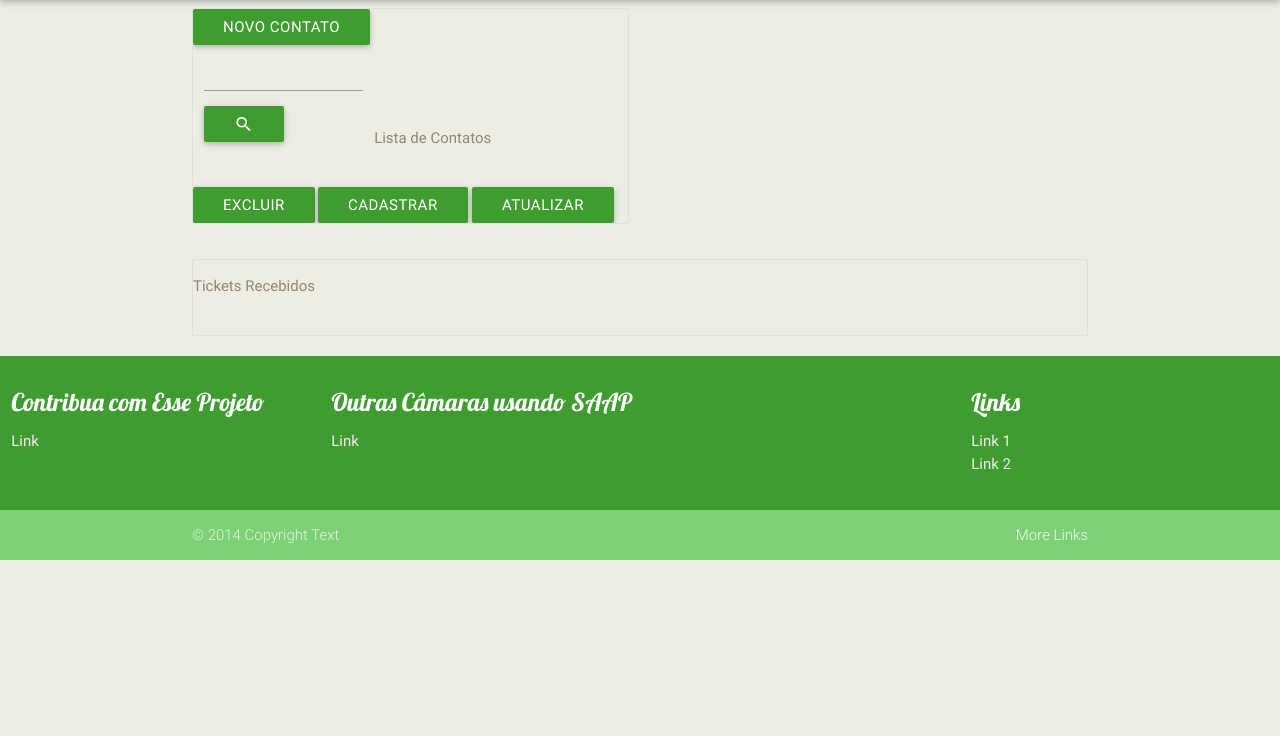
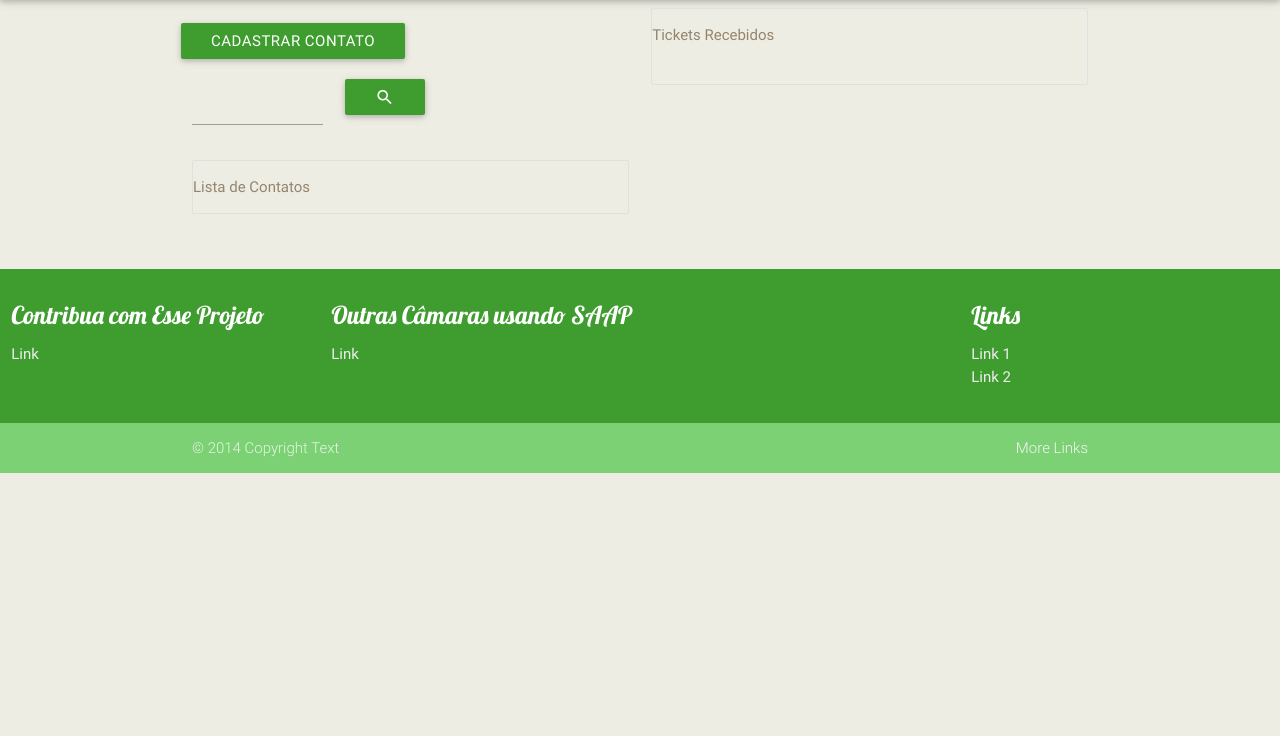
Before and after one commit to fga-eps-mds/2016.2-SAAP, a Django app: template saap/core/templates/contato.html in a window 1280 px wide. Shown: the part 64-800 px from the top of the page. Run offline with Django 3.2, Linux system fonts and the light colour scheme; the template is opened without the code that fills it, so the values that code supplies are empty; some libraries are stand-ins or nearby versions.

Commit message:
Template contato

```diff
--- a/saap/core/templates/contato.html
+++ b/saap/core/templates/contato.html
@@ -1,38 +1,46 @@
 {%  extends "base.html" %}
 {% block main_content %}
-<main>
+
 <div class="container">
+  <div class="row s12 m12 l12">
+
+    <div class="col s6 m6 l6">
       <div class="row">
-       <div class="col s6 m6 l6">
-         <ul class="collection">
-           <div>
-             <a href="/cadastro_contato"><button class="btn waves-effect waves-light saap-dark-green" type="submit">Novo Contato</button></a>
+        <br>
+        <a href="/cadastro_contato"><button class="btn waves-effect waves-light saap-dark-green" type="submit'">Cadastrar contato</button></a>
       </div>
-           <div class="col s4">
+      <div class="row">
+        <div class="col s4 m4 l4">
           <select name="grupo_contatos" id="grupo_contatos">
             <option value="" selected>Pesquisar por</option>
             <option value="Bairro">Bairro</option>
             <option value="Cidade">Cidade</option>
             <option value="CPF">CPF</option>
-           <option value="data_de_nascimento">Data de Nascimento</option>
+            <option value="Data de Nascimento">Data de Nascimento</option>
             <option value="UF">UF</option>
           </select>
         </div>
-       <!--<form action = "/cadastro_contato" method = "POST"-->
-       <div class= "col s5"
-           <div class="input-field">
+        <div class="col s4 m4 l4">
           <input  id="username" name="username" type="text" class="validate" value='{{data.username}}'>
-
+        </div>
+        <div class="col s3 m3 l3">
           <button class="btn waves-effect waves-light saap-dark-green" type="submit"><i class="material-icons">search</i></button>
         </div>
-       <!--</form>-->
-      <br><br><br>
-        <div>
+      </div>
+      <ul class="collection">
         <p>Lista de Contatos</p>
+        <ul class="collapsible popout" data-collapsible="accordion">
           {% for contato in lista_contatos %}
-             <li class="collection-item avatar">
-               <img src="../static/images/contato.png" alt="" class="circle"></img>
-                <span class="title">{{ contato.nome }}</span>
+          <li>
+            <br>
+            <form action="/atualizar_contato/" method="POST">
+              {% csrf_token %}
+              <input type="hidden" name="contato_id" value="{{contato.id}}">
+              <a href="/deletar_contato/{{contato.id}}"class="btn-floating waves-effect waves-light saap-dark-green right"><i class="material-icons">delete</i></a>
+              <button class="btn-floating waves-effect waves-light saap-dark-green right" type="submit"><i class="material-icons">mode_edit</i></button>
+            </form>
+            <div class="collapsible-header"><i class="material-icons">perm_identity</i>{{ contato.nome }}</div>
+            <div class="collapsible-body">
               <p>
                 Email : {{ contato.email }}<br>
                 Telefone : {{ contato.telefone}}<br>
@@ -62,20 +70,16 @@
                 Parentesco : {{ contato.dependente_parentesco}}<br>
                 Data da filiação : {{ contato.dependente_data_filiacao}}<br>
               </p>
-                <i class="material-icons">grade</i>
+            </div>
           </li>
           {% endfor %}
-            <br>
-            <a href="/exclui_contato"><button class="btn waves-effect waves-light saap-dark-green" type="submit'">Excluir</button></a>
-            <a href="/cadastro_contato"><button class="btn waves-effect waves-light saap-dark-green" type="submit'">Cadastrar</button></a>
-            <a href="/atualiza_contato"><button class="btn waves-effect waves-light saap-dark-green" type="submit'">Atualizar</button></a>
+        </ul>
       </ul>
     </div>
-</div>
+
     <div class="col s6 m6 l6 ">
       <ul class="collection">
         <p>Tickets Recebidos</p>
-
         {% for ticket in lista_tickets %}
         <li class="collection-item avatar">
           <img src="../static/images/contato.png" alt="" class="circle"></img>
@@ -100,8 +104,4 @@
   </div>
 </div>
 
-<main>
-
-
-
 {% endblock main_content %}
```
Lines whose indentation alone changed are shown as unchanged.
